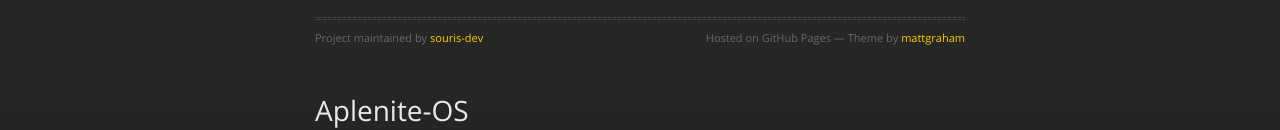
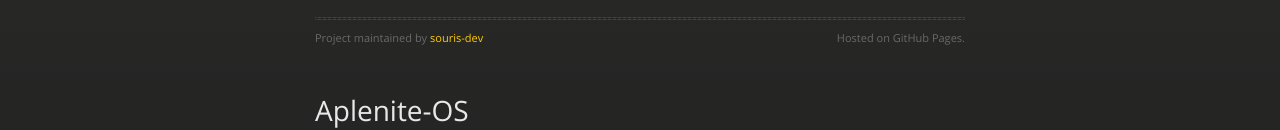
Before and after one commit to souris-dev/Aplenite-OS, a plain HTML site: page index.html in a window 1280 px wide. Shown: the part 176-306 px from the top of the page. Drawn offline with nearby package versions, Linux system fonts and the light colour scheme.

Commit message:
Update index.html

```diff
--- a/index.html
+++ b/index.html
@@ -35,7 +35,7 @@
           <p>A hobby 32-bit OS written in C and NASM</p>
           <hr>
           <span class="credits left">Project maintained by <a href="https://github.com/souris-dev">souris-dev</a></span>
-          <span class="credits right">Hosted on GitHub Pages &mdash; Theme by <a href="https://twitter.com/michigangraham">mattgraham</a></span>
+          <span class="credits right">Hosted on GitHub Pages.</span>
         </div>
 
         <h1>
```
